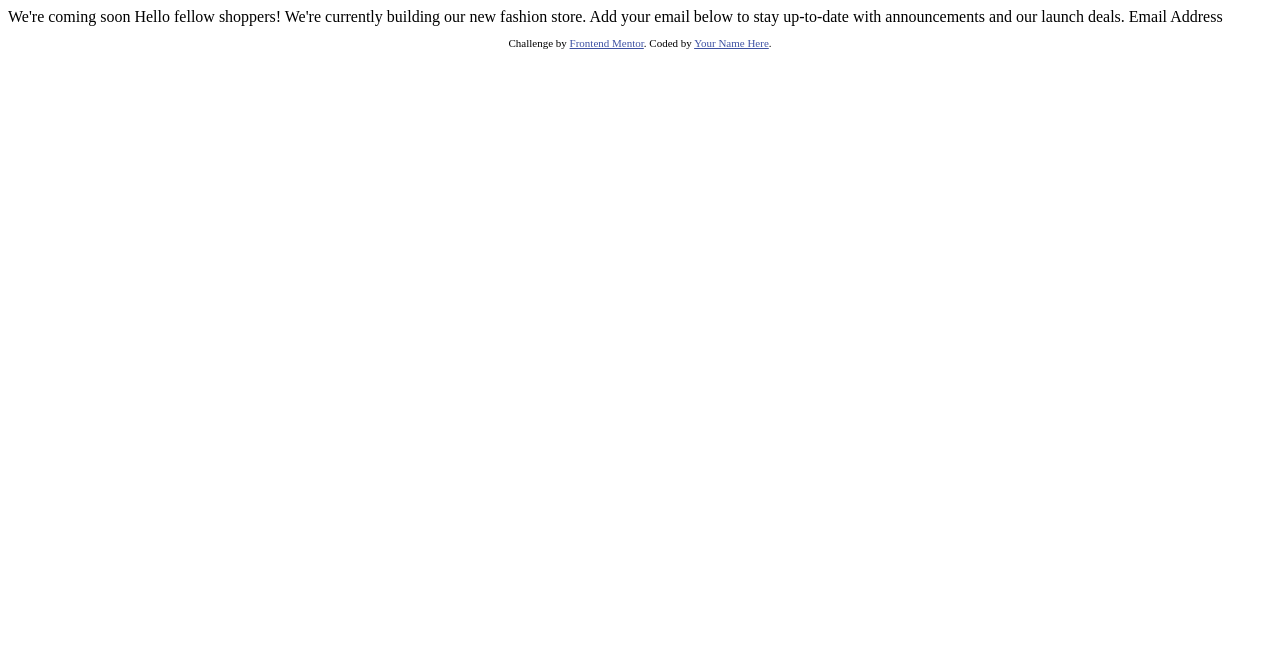
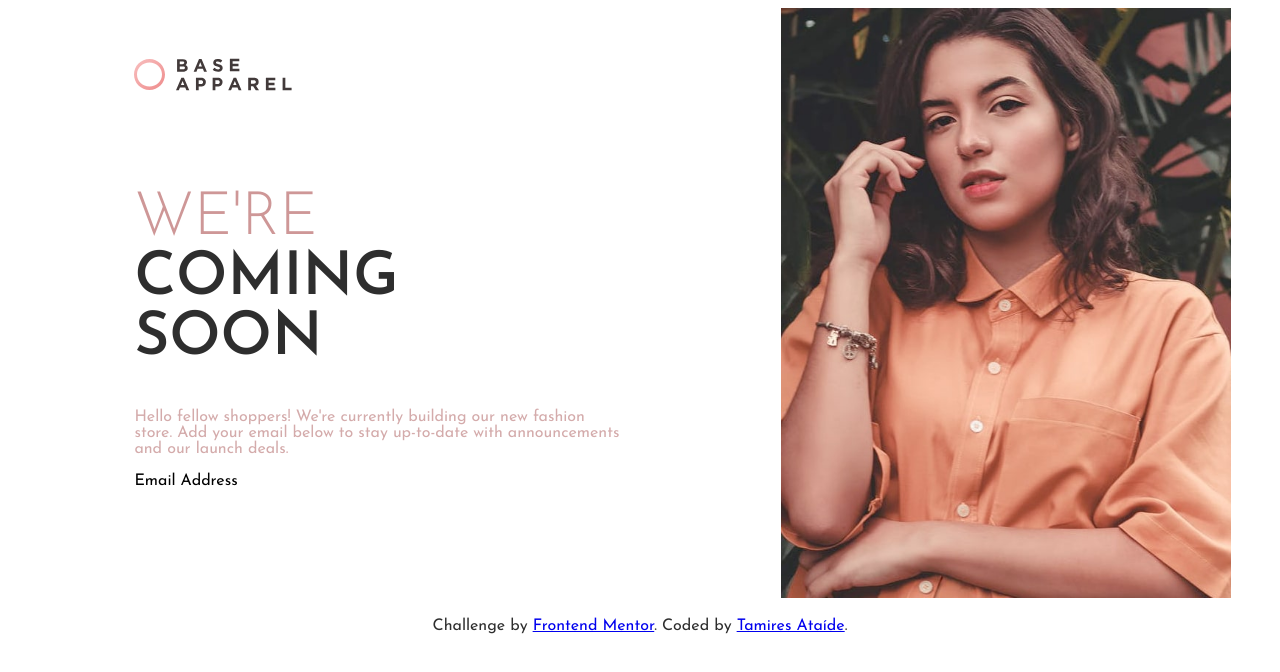
Before and after one commit to tamiresataide/frontendmentor-baseapparel-landpage, a plain HTML site: page index.html in a window 1280 px wide. Drawn offline with Linux system fonts and the light colour scheme.

Commit message:
html update and basic css

```diff
--- a/index.html
+++ b/index.html
@@ -8,26 +8,36 @@
 
   <title>Frontend Mentor | Base Apparel coming soon page</title>
 
-  <!-- Feel free to remove these styles or customise in your own stylesheet 👍 -->
-  <style>
-    .attribution { font-size: 11px; text-align: center; }
-    .attribution a { color: hsl(228, 45%, 44%); }
-  </style>
+  <link rel="stylesheet" href="style.css">
+  <link rel="preconnect" href="https://fonts.googleapis.com">
+  <link rel="preconnect" href="https://fonts.gstatic.com" crossorigin>
+  <link href="https://fonts.googleapis.com/css2?family=Josefin+Sans:wght@300;400;600&display=swap" rel="stylesheet">
 </head>
 <body>
+  <div class="container">
+    <div class="right-container">
+      <img src="./images/hero-desktop.jpg" alt="Model posing">
+    </div>
+    <div class="left-container">
+      <header>
+        <img src="./images/logo.svg" alt="Base apparel logo" id="logo">
+        <h1><span>We're</span> </br> coming </br> soon</h1>
+      </header>
 
-  We're coming soon
+      <p class="description">Hello fellow shoppers! We're currently building our new fashion store.
+      Add your email below to stay up-to-date with announcements and our launch deals.</p>
 
-  Hello fellow shoppers! We're currently building our new fashion store.
-  Add your email below to stay up-to-date with announcements and our launch deals.
+      Email Address
 
-  Email Address
+    </div>
+  </div>
 
   <footer>
     <p class="attribution">
       Challenge by <a href="https://www.frontendmentor.io?ref=challenge" target="_blank">Frontend Mentor</a>.
-      Coded by <a href="#">Your Name Here</a>.
+      Coded by <a href="https://linkedin.com/in/tamiresataide" target="_blank">Tamires Ataíde</a>.
     </p>
   </footer>
+  <script src="script.js"></script>
 </body>
 </html>
--- /dev/null
+++ b/style.css
@@ -0,0 +1,59 @@
+body{
+    font-family: 'Josefin Sans', sans-serif;
+    font-weight: 400;
+}
+
+header{
+    font-weight: 400;
+    text-transform: uppercase;
+    font-size: 30px;
+    color: rgb(46, 46, 46);
+}
+
+span{
+    font-weight: 300;
+    color: hsl(0, 36%, 70%);
+}
+
+p.description{
+    color: hsl(0, 32%, 75%);
+}
+
+footer{
+    color: rgb(46, 46, 46);
+    text-align: center;
+}
+
+@media screen and (min-width: 450px) {
+
+    img{
+        max-width: 450px;
+    }
+
+    .container{
+        display: flex;
+        flex-wrap: wrap;
+    }
+
+    #logo{
+        margin: 50px 0;
+    }
+
+
+    .left-container{
+        flex: 1;
+        order: 1;
+        margin-right: 30px;
+        width: auto;
+        padding: 0px 10%;
+    }
+
+
+    .right-container{
+        flex: 1;
+        order: 2;
+        width: auto;
+        align-self: right;
+    }
+
+}
```
Also changed, not shown: script.js (added).
